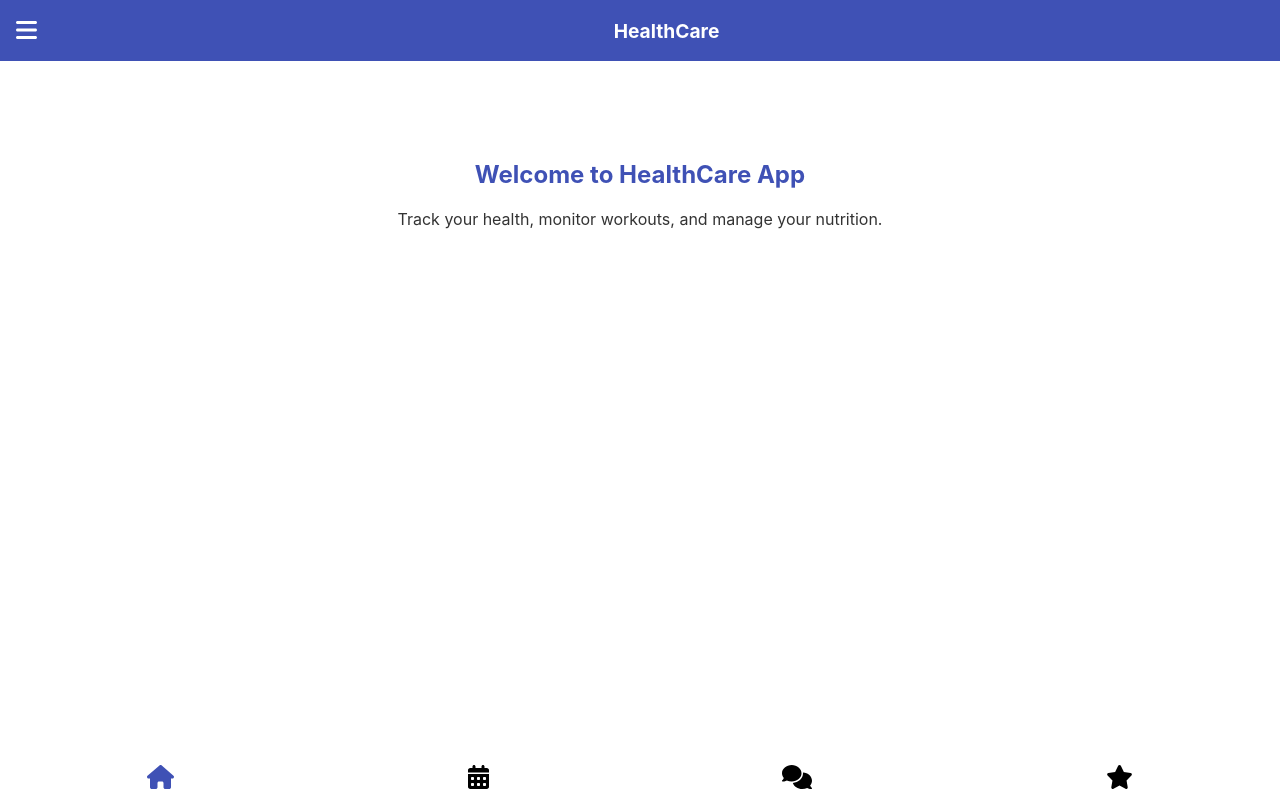
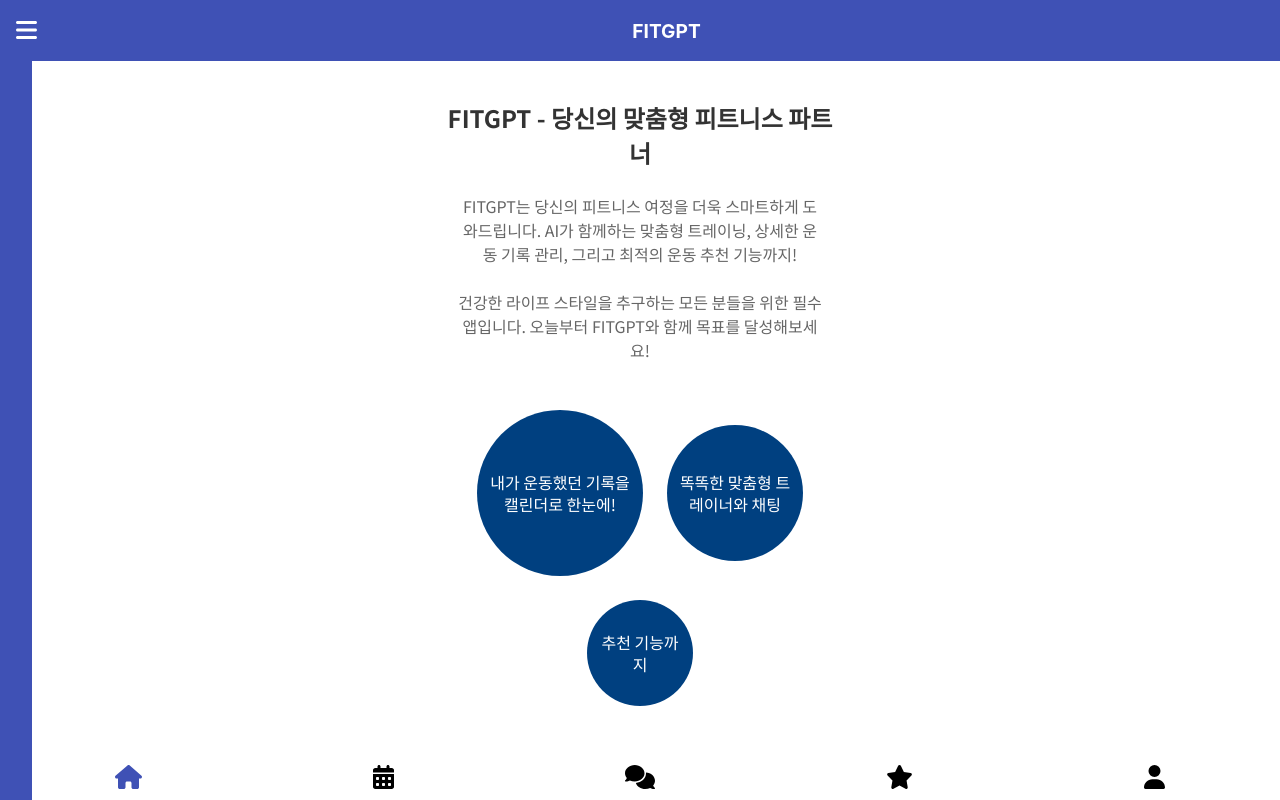
Before and after one commit to KangBJ-8303/FITGTP-SW, a React (Create React App) app in the folder fitgpt/: page / in a window 1280 px wide. Built offline with nearby package versions, Linux system fonts and the light colour scheme.

Commit message:
main 구현완료

```diff
--- a/fitgpt/public/index.html
+++ b/fitgpt/public/index.html
@@ -15,6 +15,14 @@
       user's mobile device or desktop. See https://developers.google.com/web/fundamentals/web-app-manifest/
     -->
     <link rel="manifest" href="%PUBLIC_URL%/manifest.json" />
+
+    <!-- public/index.html -->
+     <link href="https://fonts.googleapis.com/css2?family=Noto+Sans+KR:wght@400;500;700&display=swap" rel="stylesheet">
+
+
+    <!-- public/index.html -->
+     <link href="https://fonts.googleapis.com/css2?family=Montserrat:wght@400;500;700&display=swap" rel="stylesheet">
+
     <!--
       Notice the use of %PUBLIC_URL% in the tags above.
       It will be replaced with the URL of the `public` folder during the build.
@@ -25,6 +33,7 @@
       Learn how to configure a non-root public URL by running `npm run build`.
     -->
     <title>React App</title>
+
   </head>
   <body>
     <noscript>You need to enable JavaScript to run this app.</noscript>
--- a/fitgpt/src/BottomNav.jsx
+++ b/fitgpt/src/BottomNav.jsx
@@ -2,7 +2,7 @@
 import React from "react";
 import { Link, useLocation } from "react-router-dom";
 import { FontAwesomeIcon } from "@fortawesome/react-fontawesome";
-import { faHome, faCalendarAlt, faComments, faStar, faUser } from "@fortawesome/free-solid-svg-icons";
+import { faHome, faCalendarAlt, faComments, faStar, faUser } from "@fortawesome/free-solid-svg-icons"; // 사용자 아이콘 추가
 import styled from "styled-components";
 
 const NavWrapper = styled.nav`
@@ -43,6 +43,9 @@ const BottomNav = () => {
       <NavLink to="/Recommend" className={location.pathname === "/Recommend" ? "active" : ""}>
         <FontAwesomeIcon icon={faStar} />
       </NavLink>
+      <NavLink to="/Profile" className={location.pathname === "/Profile" ? "active" : ""}> {/* 프로필 페이지 링크 추가 */}
+        <FontAwesomeIcon icon={faUser} /> {/* 프로필 아이콘 */}
+      </NavLink>
     </NavWrapper>
   );
 };
--- a/fitgpt/src/Chat.jsx
+++ b/fitgpt/src/Chat.jsx
@@ -103,7 +103,7 @@ function Chat() {
           type="text"
           value={input}
           onChange={(e) => setInput(e.target.value)}
-          placeholder="Type a message..."
+          placeholder="이렇게 말해보세요: 하체운동 어떤 게 좋아?"
         />
         <SendButton onClick={handleSend}>Send</SendButton>
       </InputArea>
--- a/fitgpt/src/Header.jsx
+++ b/fitgpt/src/Header.jsx
@@ -15,6 +15,7 @@ const HeaderWrapper = styled.header`
   position: fixed;
   width: 100%;
   top: 0;
+  z-index: 10;
 `;
 
 const Title = styled.h1`
@@ -27,14 +28,54 @@ const MenuIcon = styled.div`
   cursor: pointer;
 `;
 
+const Sidebar = styled.div`
+  position: fixed;
+  top: 0;
+  left: ${({ isOpen }) => (isOpen ? "0" : "-250px")}; /* 사이드바 열림/닫힘 상태 */
+  width: 250px;
+  height: 100vh;
+  background-color: #3f51b5;
+  color: white;
+  padding: 1rem;
+  transition: left 0.3s ease;
+  z-index: 9;
+`;
+
+const SidebarLink = styled(Link)`
+  display: block;
+  color: white;
+  padding: 0.5rem 0;
+  text-decoration: none;
+  font-size: 1rem;
+  &:hover {
+    color: #ddd;
+  }
+`;
+
 function Header() {
+  const [isSidebarOpen, setIsSidebarOpen] = useState(false);
+
+  const toggleSidebar = () => {
+    setIsSidebarOpen(!isSidebarOpen);
+  };
+
   return (
-    <HeaderWrapper>
-      <MenuIcon>
-        <FontAwesomeIcon icon={faBars} />
-      </MenuIcon>
-      <Title>HealthCare</Title>
-    </HeaderWrapper>
+    <>
+      <HeaderWrapper>
+        <MenuIcon onClick={toggleSidebar}>
+          <FontAwesomeIcon icon={faBars} />
+        </MenuIcon>
+        <Title>FITGPT</Title>
+      </HeaderWrapper>
+
+      <Sidebar isOpen={isSidebarOpen}>
+        <SidebarLink to="/" onClick={toggleSidebar}>Home</SidebarLink>
+        <SidebarLink to="/Write" onClick={toggleSidebar}>Calendar</SidebarLink>
+        <SidebarLink to="/Chat" onClick={toggleSidebar}>Chat</SidebarLink>
+        <SidebarLink to="/Recommend" onClick={toggleSidebar}>Recommendations</SidebarLink>
+        <SidebarLink to="/Profile" onClick={toggleSidebar}>Profile</SidebarLink>
+      </Sidebar>
+    </>
   );
 }
 
--- a/fitgpt/src/Main.jsx
+++ b/fitgpt/src/Main.jsx
@@ -1,39 +1,91 @@
-// Main.jsx
 import React from "react";
-import Header from "./Header";
-import BottomNav from "./BottomNav";
 import styled from "styled-components";
+import { useNavigate } from "react-router-dom";
 
-
-const MainContent = styled.main`
-  padding: 1rem;
+const Container = styled.div`
+  display: flex;
+  flex-direction: column;
+  align-items: center;
+  padding: 1.5rem;
+  background-color: #ffffff;
+  width: 100%;
+  max-width: 400px;
+  margin: auto;
   text-align: center;
-  margin-top: 4rem;
-  margin-bottom: 6vh;
+  font-family: 'Noto Sans KR', sans-serif; /* Noto Sans KR 폰트 적용 */
 `;
 
-const WelcomeText = styled.h2`
+const Title = styled.h1`
   font-size: 1.5rem;
-  color: #3f51b5;
+  margin-bottom: 0.5rem;
+  color: #333;
 `;
 
 const Description = styled.p`
   font-size: 1rem;
-  color: #333;
-  margin: 1rem 0;
+  color: #666;
+  margin-bottom: 3rem;
+  line-height: 1.5;
+  padding: 0 1rem;
 `;
 
-function Main() {
+const CircleContainer = styled.div`
+  display: flex;
+  justify-content: center;
+  align-items: center;
+  gap: 1.5rem;
+  flex-wrap: wrap;
+  margin-bottom: 5rem;
+`;
+
+const CircleButton = styled.div`
+  width: ${({ size }) => size}px;
+  height: ${({ size }) => size}px;
+  display: flex;
+  align-items: center;
+  justify-content: center;
+  background-color: #004080;
+  color: white;
+  border-radius: 50%;
+  font-size: 1rem;
+  text-align: center;
+  padding: 0.5rem;
+  cursor: pointer;
+  line-height: 1.4; /* 텍스트 간격 조정 */
+  transition: transform 0.2s;
+
+  &:hover {
+    transform: scale(1.05);
+  }
+`;
+
+const Main = () => {
+  const navigate = useNavigate();
+
   return (
-    <>
-      <Header />
-      <MainContent>
-        <WelcomeText>Welcome to HealthCare App</WelcomeText>
-        <Description>Track your health, monitor workouts, and manage your nutrition.</Description>
-      </MainContent>
-      <BottomNav />
-    </>
+    <Container>
+      <Title>FITGPT - 당신의 맞춤형 피트니스 파트너</Title>
+      <Description>
+        FITGPT는 당신의 피트니스 여정을 더욱 스마트하게 도와드립니다.
+        AI가 함께하는 맞춤형 트레이닝, 상세한 운동 기록 관리,
+        그리고 최적의 운동 추천 기능까지!
+        <br/><br/>
+        건강한 라이프 스타일을 추구하는 모든 분들을 위한 필수 앱입니다.
+        오늘부터 FITGPT와 함께 목표를 달성해보세요!
+      </Description>
+      <CircleContainer>
+        <CircleButton size={150} onClick={() => navigate("/Write")}>
+          내가 운동했던 기록을 캘린더로 한눈에!
+        </CircleButton>
+        <CircleButton size={120} onClick={() => navigate("/Chat")}>
+          똑똑한 맞춤형 트레이너와 채팅
+        </CircleButton>
+        <CircleButton size={90} onClick={() => navigate("/Recommend")}>
+          추천 기능까지
+        </CircleButton>
+      </CircleContainer>
+    </Container>
   );
-}
+};
 
 export default Main;
```
